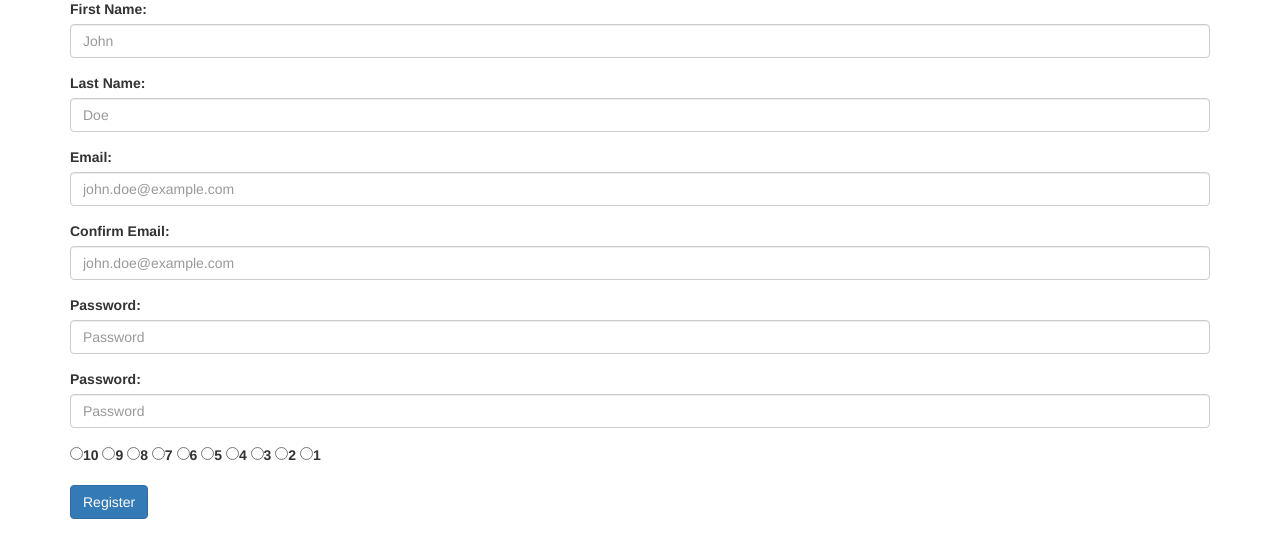
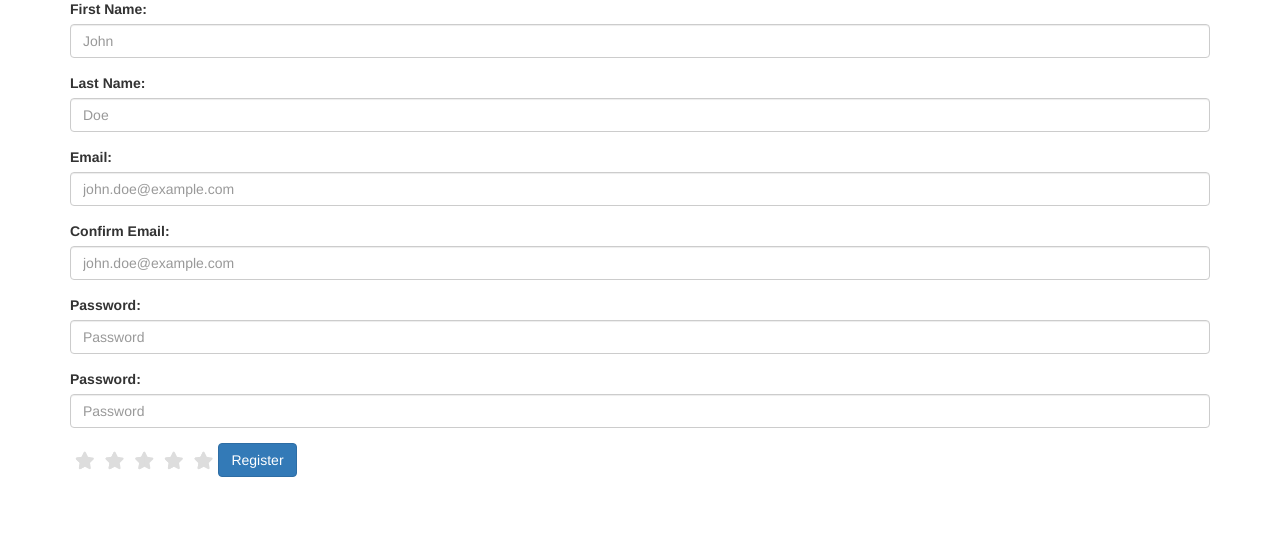
Before and after one commit to Scoutdrago3/Coders-Path, a PHP site: page /register.php in a window 1280 px wide. Shown: the part 64-622 px from the top of the page. Run offline with PHP 8.4, Linux system fonts and the light colour scheme; some libraries are stand-ins or nearby versions.

Commit message:
Added Stars

```diff
--- a/register.php
+++ b/register.php
@@ -39,20 +39,17 @@
       <input type="password" class="form-control" id="pwdConf" placeholder="Password">
     </div>
     <div class="form-group">
-      <fieldset>
-          <span class="star-cb-group">
-            <input type="radio" id="rating-10" name="rating" value="10" /><label for="rating-10">10</label>
-            <input type="radio" id="rating-9" name="rating" value="9" /><label for="rating-9">9</label>
-            <input type="radio" id="rating-8" name="rating" value="8" /><label for="rating-8">8</label>
-            <input type="radio" id="rating-7" name="rating" value="7" /><label for="rating-7">7</label>
-            <input type="radio" id="rating-6" name="rating" value="6" /><label for="rating-6">6</label>
-            <input type="radio" id="rating-5" name="rating" value="5" /><label for="rating-5">5</label>
-            <input type="radio" id="rating-4" name="rating" value="4" /><label for="rating-4">4</label>
-            <input type="radio" id="rating-3" name="rating" value="3" /><label for="rating-3">3</label>
-            <input type="radio" id="rating-2" name="rating" value="2" /><label for="rating-2">2</label>
-            <input type="radio" id="rating-1" name="rating" value="1" /><label for="rating-1">1</label>
-          </span>
-        </fieldset>
+      <fieldset class="rating">
+        <input type="radio" id="star5" name="rating" value="5" /><label class = "full" for="star5" title="Pro Coder - 5 stars"></label>
+        <input type="radio" id="star4half" name="rating" value="4 and a half" /><label class="half" for="star4half" title="Expert Hobbyist - 4.5 stars"></label>
+        <input type="radio" id="star4" name="rating" value="4" /><label class = "full" for="star4" title="Pretty Good - 4 stars"></label>
+        <input type="radio" id="star3half" name="rating" value="3 and a half" /><label class="half" for="star3half" title="Kinda Good - 3.5 stars"></label>
+        <input type="radio" id="star3" name="rating" value="3" /><label class = "full" for="star3" title="Dead Average - 3 stars"></label>
+        <input type="radio" id="star2half" name="rating" value="2 and a half" /><label class="half" for="star2half" title="A Little Bad - 2.5 stars"></label>
+        <input type="radio" id="star2" name="rating" value="2" /><label class = "full" for="star2" title="Kinda Bad - 2 stars"></label>
+        <input type="radio" id="star1half" name="rating" value="1 and a half" /><label class="half" for="star1half" title="Bad - 1.5 stars"></label>
+        <input type="radio" id="star1" name="rating" value="1" /><label class = "full" for="star1" title="Suck Really Bad - 1 star"></label>
+        <input type="radio" id="starhalf" name="rating" value="half" /><label class="half" for="starhalf" title="Don't Know What A Computer Is - 0.5 stars"></label>
     </div>
     <button type="submit" class="btn btn-primary">Register</button>
   </form>
```
